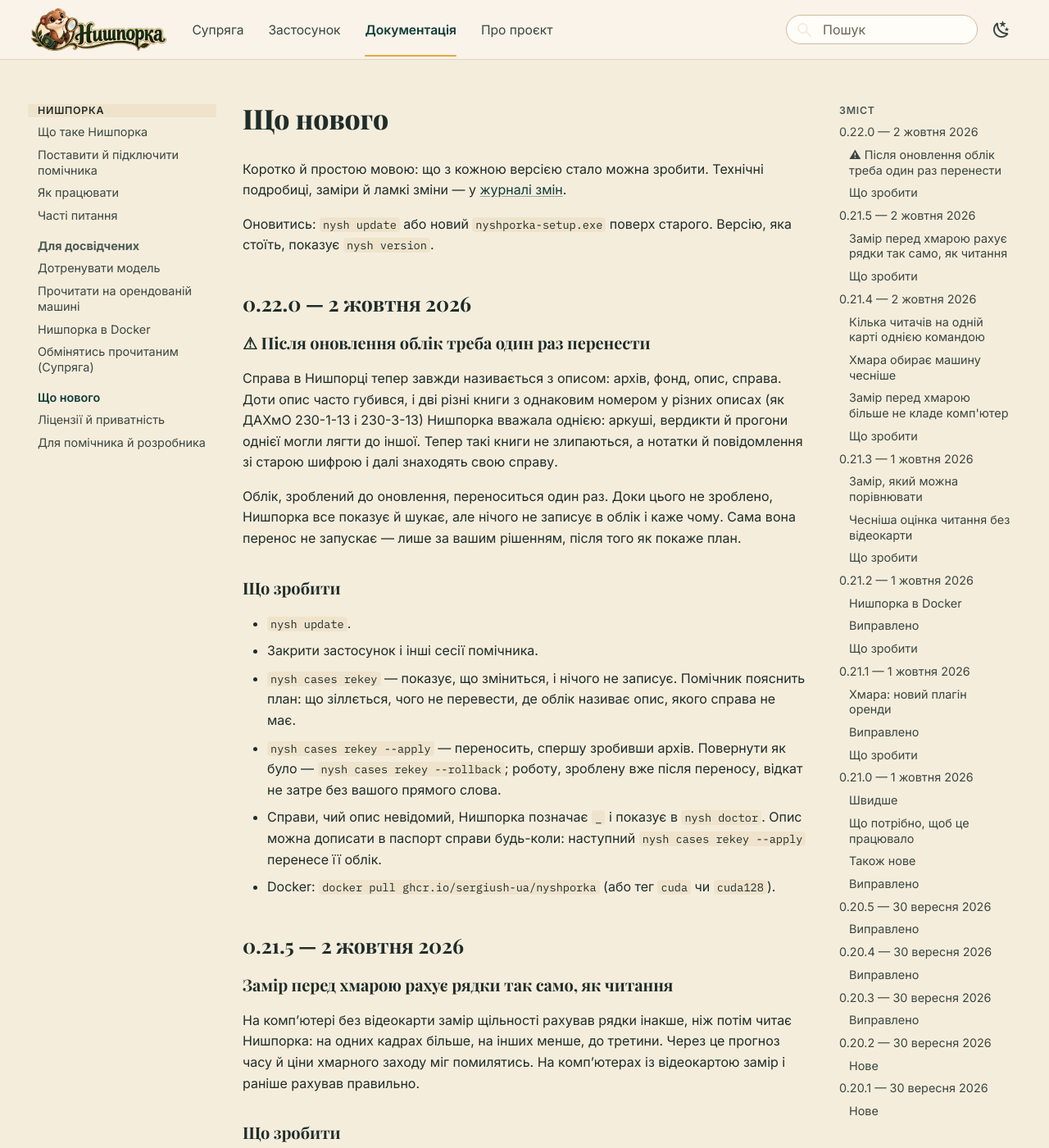
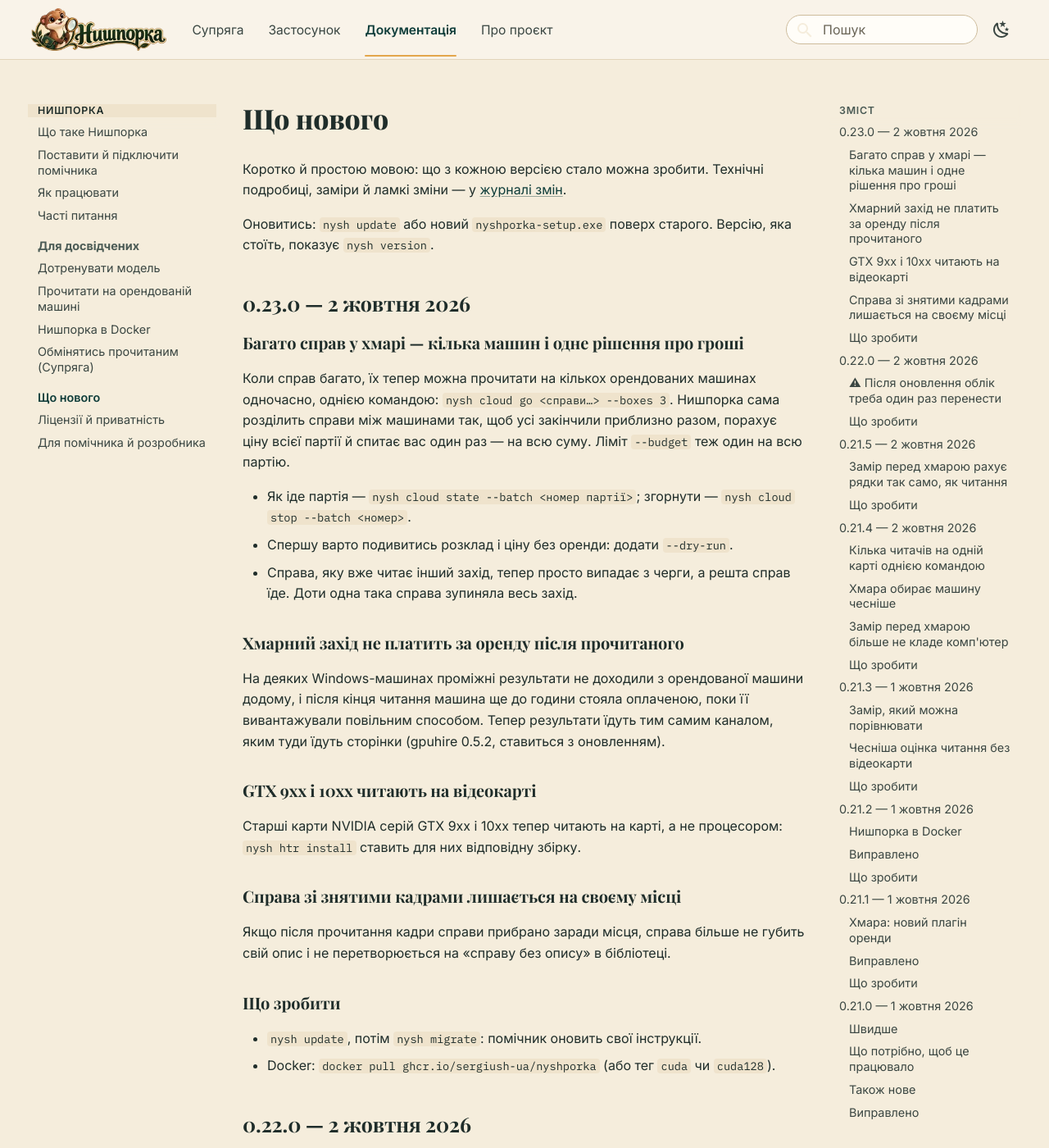
Before and after one commit to SERGIUSH-UA/nyshporka, an MkDocs documentation site: the page built from docs/whats-new.md, in a window 1280 px wide and 1400 px high. Shown: the whole window at 82% size. Built offline with MkDocs 1.6.1 and Material for MkDocs 9.7.7, drawn with Linux system fonts in a browser that asks for light colours; comment, search, counter and statistics services are not loaded.

Commit message:
Release 0.23.0: партія на кілька машин, gpuhire 0.5.2
Co-Authored-By: Claude Opus 5.5 <noreply@anthropic.com>
Claude-Session: https://claude.ai/code/session_01PP1htUNssYpa6FFahS9y1q

```diff
--- a/docs/whats-new.md
+++ b/docs/whats-new.md
@@ -6,6 +6,44 @@
 
 Оновитись: `nysh update` або новий `nyshporka-setup.exe` поверх старого.
 Версію, яка стоїть, показує `nysh version`.
+
+## 0.23.0 — 2 жовтня 2026
+
+### Багато справ у хмарі — кілька машин і одне рішення про гроші
+
+Коли справ багато, їх тепер можна прочитати на кількох орендованих машинах
+одночасно, однією командою: `nysh cloud go <справи…> --boxes 3`. Нишпорка
+сама розділить справи між машинами так, щоб усі закінчили приблизно разом,
+порахує ціну всієї партії й спитає вас один раз — на всю суму. Ліміт
+`--budget` теж один на всю партію.
+
+- Як іде партія — `nysh cloud state --batch <номер партії>`; згорнути —
+  `nysh cloud stop --batch <номер>`.
+- Спершу варто подивитись розклад і ціну без оренди: додати `--dry-run`.
+- Справа, яку вже читає інший захід, тепер просто випадає з черги, а решта
+  справ їде. Доти одна така справа зупиняла весь захід.
+
+### Хмарний захід не платить за оренду після прочитаного
+
+На деяких Windows-машинах проміжні результати не доходили з орендованої
+машини додому, і після кінця читання машина ще до години стояла оплаченою,
+поки її вивантажували повільним способом. Тепер результати їдуть тим самим
+каналом, яким туди їдуть сторінки (gpuhire 0.5.2, ставиться з оновленням).
+
+### GTX 9xx і 10xx читають на відеокарті
+
+Старші карти NVIDIA серій GTX 9xx і 10xx тепер читають на карті, а не
+процесором: `nysh htr install` ставить для них відповідну збірку.
+
+### Справа зі знятими кадрами лишається на своєму місці
+
+Якщо після прочитання кадри справи прибрано заради місця, справа більше не
+губить свій опис і не перетворюється на «справу без опису» в бібліотеці.
+
+### Що зробити
+
+- `nysh update`, потім `nysh migrate`: помічник оновить свої інструкції.
+- Docker: `docker pull ghcr.io/sergiush-ua/nyshporka` (або тег `cuda` чи `cuda128`).
 
 ## 0.22.0 — 2 жовтня 2026
 
--- a/pyproject.toml
+++ b/pyproject.toml
@@ -130,7 +130,7 @@ cloud = ["paramiko>=3.4", "boto3>=1.34"]
 # 🔴 Нижня межа 0.2.1, а не 0.2: у 0.2.0 наглядач переносив виміряний
 # темп між різними офферами однієї машини, рахував прогноз грошей темпом із
 # розгоном і падав на справах із нелатинськими літерами в назві.
-rent = ["gpuhire[vast,r2]>=0.5.0"]
+rent = ["gpuhire[vast,r2]>=0.5.2"]
 
 # 🧪 Лабораторія: розмітка й трен Писаря. Сам трен іде в СЕРЕДОВИЩІ РУШІЇВ
 # (`nysh htr install` ставить torch і strhub туди), тож у пакет тут їде лише
--- a/src/nyshporka/__init__.py
+++ b/src/nyshporka/__init__.py
@@ -15,6 +15,6 @@
 можуть розійтись у відповідях.
 """
 
-__version__ = "0.22.0"
+__version__ = "0.23.0"
 
 __all__ = ["__version__"]
```
Also changed, not shown: CHANGELOG.md (+2 -0 lines), 2 other files.
